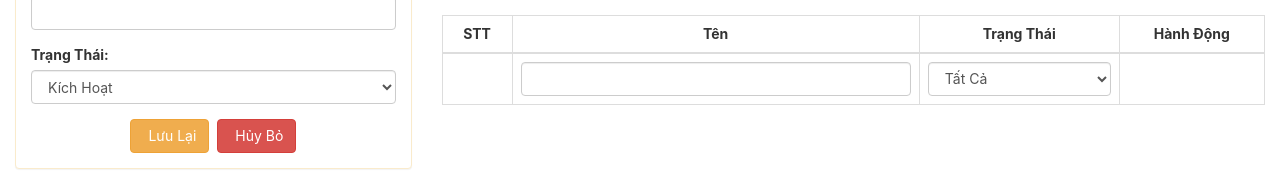
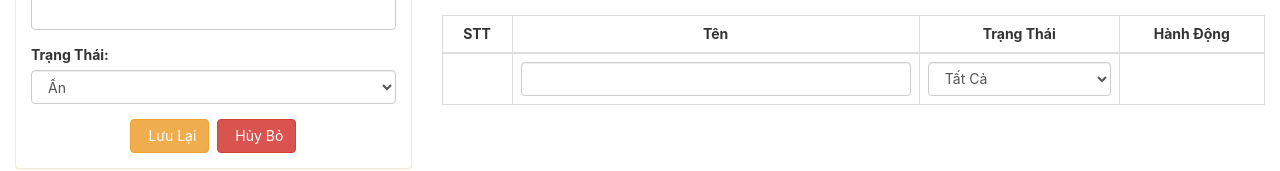
Before and after one commit to trinhmaingoc/lesson10-crud, a React (Create React App) app: page / in a window 1280 px wide. Both pictures are taken after a click on the button "Thêm Công Việc". Shown: the part 184-355 px from the top of the page. Built offline with nearby package versions, Linux system fonts and the light colour scheme; some icons are missing.

Commit message:
Update code after install win

```diff
--- a/src/App.js
+++ b/src/App.js
@@ -66,9 +66,24 @@ export class App extends Component {
     })
   }
 
+  onSubmit = (data) => {
+    const task = {
+      id: this.generateID(),
+      name: data.name,
+      status: data.status,
+    }
+    console.log(task);
+
+  }
+
   render() {
     const { tasks, isDisplayForm } = this.state;
-    const elmTaskForm = isDisplayForm ? <TaskForm onCloseForm={this.onCloseForm} /> : '';
+    const elmTaskForm = isDisplayForm ?
+      <TaskForm
+        onCloseForm={this.onCloseForm}
+        onSubmit={this.onSubmit}
+      />
+      : '';
     return (
       <div className="container-fluid">
         <div className="text-center">
--- a/src/components/TaskForm.js
+++ b/src/components/TaskForm.js
@@ -1,10 +1,38 @@
 import React, { Component } from 'react'
 
 export class TaskForm extends Component {
+  constructor(props) {
+    super(props)
+
+    this.state = {
+       name: '',
+       status: true,
+    }
+  }
+
   onCloseForm = () => {
     this.props.onCloseForm();
   }
+
+  onChange = (event) => {
+    const target = event.target;
+    const name = target.name;
+    let value = target.type === 'checkbox' ? target.checked : target.value;
+    if (name === "status") {
+      value = target.value === "true" || target.value === true ? true : false;
+    }
+    this.setState({
+      [name]: value,
+    })
+  }
+
+  onSubmit = (event) => {
+    event.preventDefault();
+    this.props.onSubmit(this.state)
+  }
+
   render() {
+    const { name, status } = this.state;
     return (
       <div className="col-xs-12 col-sm-4 col-md-4 col-lg-4">
         {/* Form */}
@@ -19,13 +47,15 @@ export class TaskForm extends Component {
             </h3>
           </div>
           <div className="panel-body">
-            <form>
+            <form onSubmit={this.onSubmit} >
               <div className="form-group">
                 <label>Tên: </label>
                 <input
                   type="text"
                   className="form-control"
                   name="name"
+                  value={name}
+                  onChange={this.onChange}
                 />
               </div>
               <div className="form-group">
@@ -33,9 +63,11 @@ export class TaskForm extends Component {
                 <select
                   name="status"
                   className="form-control"
+                  value={status}
+                  onChange={this.onChange}
                 >
-                  <option value={true}>Kích Hoạt</option>
-                  <option value={false}>Ẩn</option>
+                  <option value={false}>Kích Hoạt</option>
+                  <option value={true}>Ẩn</option>
                 </select>
               </div>
               <div className="text-center">
```
